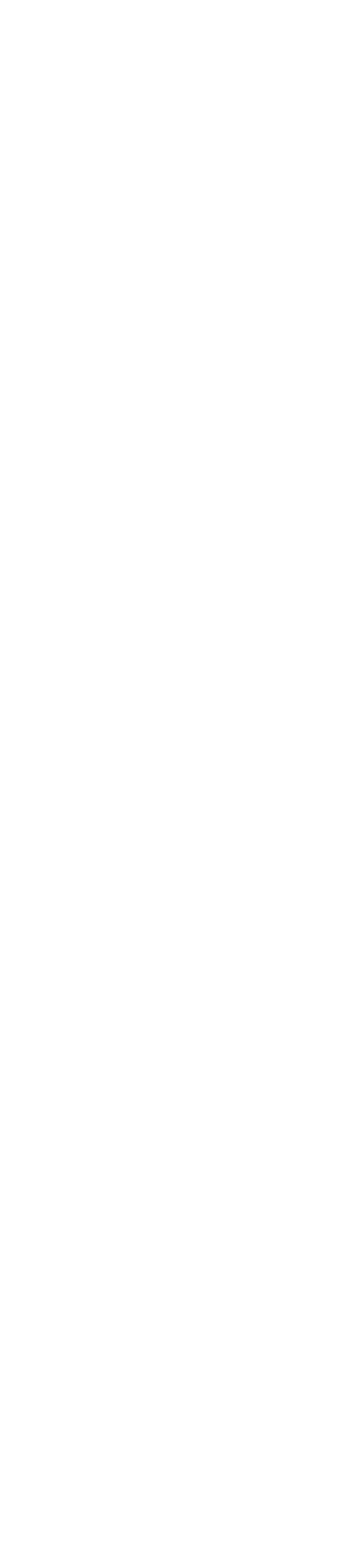
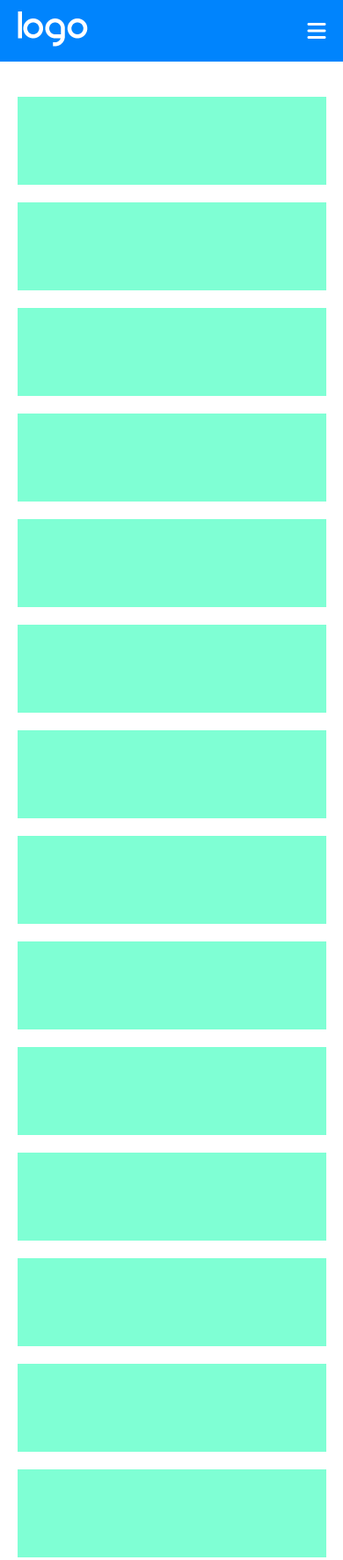
Before and after one commit to SamGrass/htmlcss-responsive-layout, a plain HTML site: page index.html in a window 390 px wide. Shown: the top 1773 px of the page at 88% size. Before the commit the page ends 844 px from the top, so only its background shows below. Drawn offline with Linux system fonts and the light colour scheme.

Commit message:
add header baseline

```diff
--- a/css/style.css
+++ b/css/style.css
@@ -5,3 +5,67 @@
     box-sizing: border-box;
     font-family: "PT Sans", sans-serif;
 }
+
+.container {
+    margin: 0 auto;
+    width: 90%;
+}
+
+.col {
+    margin-bottom: 20px;
+    /* debug */
+    min-height: 100px;
+    background-color: aquamarine;
+}
+
+.image-100 {
+    max-width: 100%;
+}
+
+/* regole header */
+
+header {
+    height: 70px;
+    margin-bottom: 40px;
+    background-color: #0084fd;
+}
+
+header .container {
+    display: flex;
+    justify-content: space-between;
+    align-items: center;
+    height: 100%;
+}
+
+header nav {
+    display: none;
+}
+
+header .fa-bars {
+    color: #fff;
+    font-size: 1.5rem;
+}
+/* BREAKPOINT TABLE */
+@media all and (min-width:650px) {
+
+}
+
+
+/* BREAKPOINT DESKTOP */
+@media all and (min-width:1100px) {
+
+    /* regole header */
+    #hamburger {
+        display: none;
+    }
+
+    header nav {
+        display: block;
+
+        /* debug */
+
+        background-color: #fff;
+        height: 40px;
+        width: 200px;
+    }
+}
--- a/index.html
+++ b/index.html
@@ -19,6 +19,23 @@
 
         <div class="container">
 
+            <div class="col-sx">
+                <img class="image-100" src="img/logo.png" alt="logo">
+            </div>
+
+
+            <div class="col-dx">
+
+                <!-- menù smartphone/tablet -->
+                <div id="hamburger"><i class="fa-solid fa-bars"></i></div>
+                <!-- menù desktop -->
+                <nav>
+
+                </nav>
+
+            </div>
+
+
         </div>
 
     </header>
@@ -29,7 +46,12 @@
         <section class="feature">
 
             <div class="container">
-
+                <div class="col"></div>
+                <div class="col"></div>
+                <div class="col"></div>
+                <div class="col"></div>
+                <div class="col"></div>
+                <div class="col"></div>
             </div>
 
         </section>
@@ -38,7 +60,8 @@
         <section class="development">
 
             <div class="container">
-
+                <div class="col"></div>
+                <div class="col"></div>
             </div>
 
         </section>
@@ -47,7 +70,9 @@
         <section class="testimonial">
 
             <div class="container">
-
+                <div class="col"></div>
+                <div class="col"></div>
+                <div class="col"></div>
             </div>
 
         </section>
@@ -56,7 +81,12 @@
         <section class="benefits">
 
             <div class="container">
-
+                <div class="col"></div>
+                <div class="col"></div>
+                <div class="col"></div>
+                <div class="col"></div>
+                <div class="col"></div>
+                <div class="col"></div>
             </div>
 
         </section>
@@ -65,7 +95,8 @@
         <section class="about-us">
 
             <div class="container">
-
+                <div class="col"></div>
+                <div class="col"></div>
             </div>
 
         </section>
@@ -74,7 +105,7 @@
         <section class="get-started">
 
             <div class="container">
-
+                <div></div>
             </div>
 
         </section>
```
